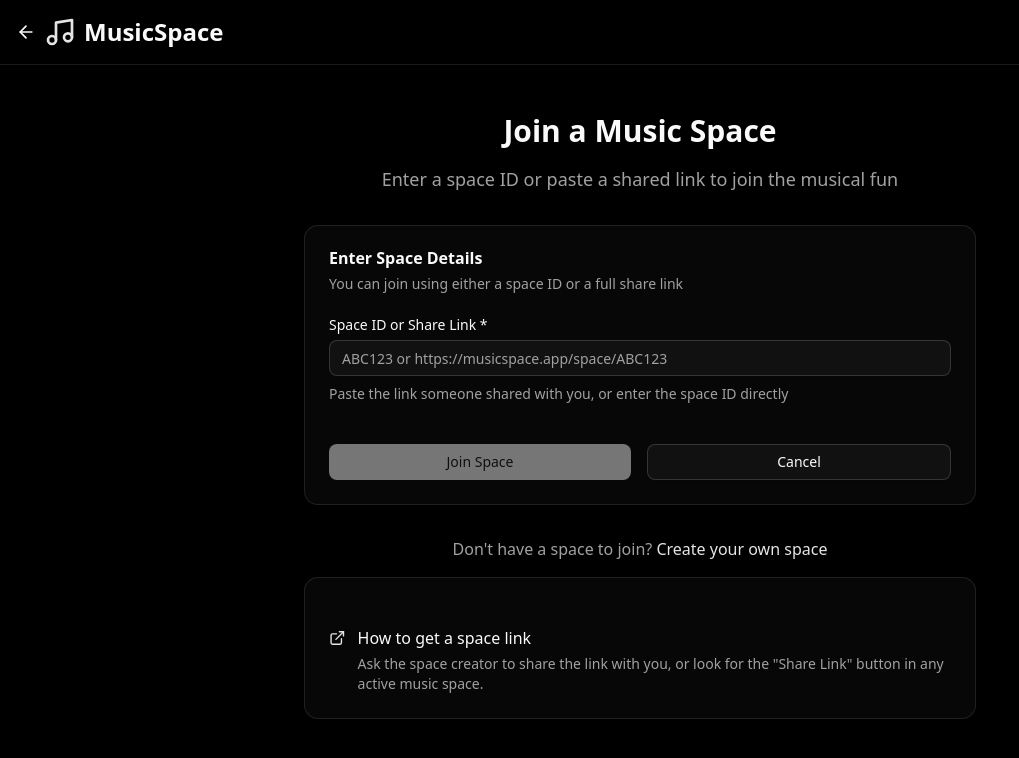
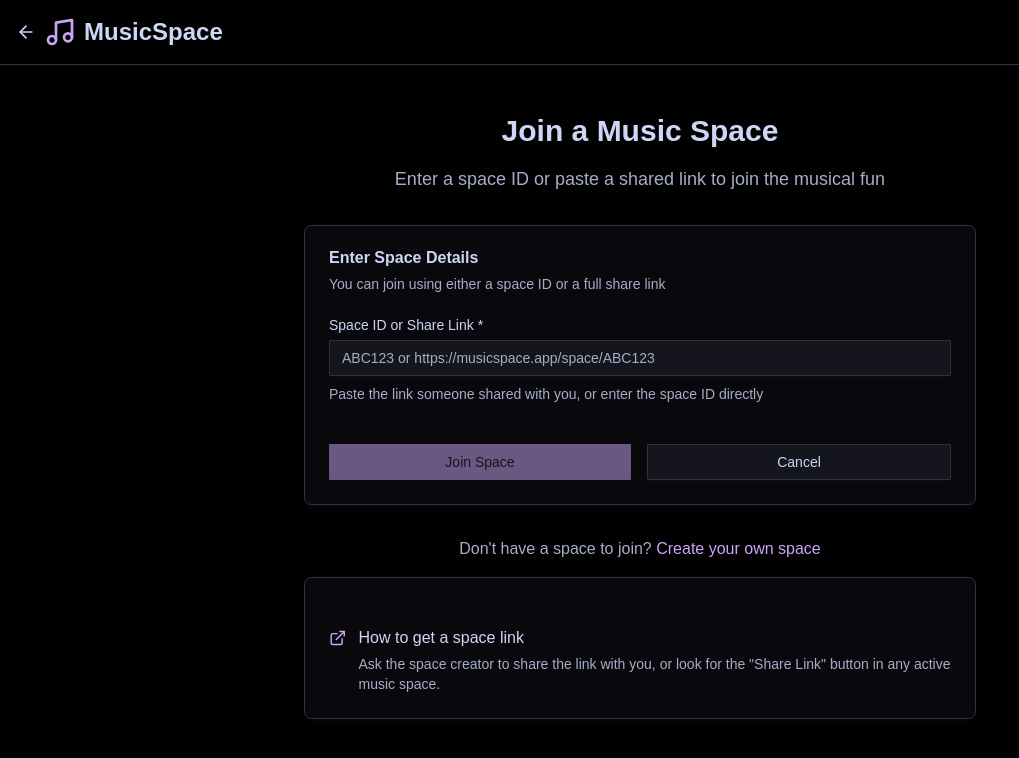
Before and after one commit to aunrxg/vibect, a Next.js app in the folder apps/web/: page /join in a window 1280 px wide. Shown: the top 758 px of the page, without its empty margins (0-1019 px from the left). Built offline with nearby package versions, Linux system fonts and the light colour scheme; no server answers.

Commit message:
feat(theme): add catppuccin theme

```diff
--- a/apps/web/app/globals.css
+++ b/apps/web/app/globals.css
@@ -3,150 +3,165 @@
 
 @custom-variant dark (&:is(.dark *));
 
-/* html,
-body {
-  max-width: 100vw;
-  overflow-x: hidden;
+:root {
+  --background: oklch(0.9578 0.0058 264.5321);
+  --foreground: oklch(0.4355 0.0430 279.3250);
+  --card: oklch(1.0000 0 0);
+  --card-foreground: oklch(0.4355 0.0430 279.3250);
+  --popover: oklch(0.8575 0.0145 268.4756);
+  --popover-foreground: oklch(0.4355 0.0430 279.3250);
+  --primary: oklch(0.5547 0.2503 297.0156);
+  --primary-foreground: oklch(1.0000 0 0);
+  --secondary: oklch(0.8575 0.0145 268.4756);
+  --secondary-foreground: oklch(0.4355 0.0430 279.3250);
+  --muted: oklch(0.9060 0.0117 264.5071);
+  --muted-foreground: oklch(0.5471 0.0343 279.0837);
+  --accent: oklch(0.6820 0.1448 235.3822);
+  --accent-foreground: oklch(1.0000 0 0);
+  --destructive: oklch(0.5505 0.2155 19.8095);
+  --destructive-foreground: oklch(1.0000 0 0);
+  --border: oklch(0.8083 0.0174 271.1982);
+  --input: oklch(0.8575 0.0145 268.4756);
+  --ring: oklch(0.5547 0.2503 297.0156);
+  --chart-1: oklch(0.5547 0.2503 297.0156);
+  --chart-2: oklch(0.6820 0.1448 235.3822);
+  --chart-3: oklch(0.6250 0.1772 140.4448);
+  --chart-4: oklch(0.6920 0.2041 42.4293);
+  --chart-5: oklch(0.7141 0.1045 33.0967);
+  --sidebar: oklch(0.9335 0.0087 264.5206);
+  --sidebar-foreground: oklch(0.4355 0.0430 279.3250);
+  --sidebar-primary: oklch(0.5547 0.2503 297.0156);
+  --sidebar-primary-foreground: oklch(1.0000 0 0);
+  --sidebar-accent: oklch(0.6820 0.1448 235.3822);
+  --sidebar-accent-foreground: oklch(1.0000 0 0);
+  --sidebar-border: oklch(0.8083 0.0174 271.1982);
+  --sidebar-ring: oklch(0.5547 0.2503 297.0156);
+  --font-sans: Montserrat, sans-serif;
+  --font-serif: Georgia, serif;
+  --font-mono: Fira Code, monospace;
+  --radius: 0.2rem;
+  --shadow-x: 0px;
+  --shadow-y: 4px;
+  --shadow-blur: 6px;
+  --shadow-spread: 0px;
+  --shadow-opacity: 0.12;
+  --shadow-color: hsl(240 30% 25%);
+  --shadow-2xs: 0px 4px 6px 0px hsl(240 30% 25% / 0.06);
+  --shadow-xs: 0px 4px 6px 0px hsl(240 30% 25% / 0.06);
+  --shadow-sm: 0px 4px 6px 0px hsl(240 30% 25% / 0.12), 0px 1px 2px -1px hsl(240 30% 25% / 0.12);
+  --shadow: 0px 4px 6px 0px hsl(240 30% 25% / 0.12), 0px 1px 2px -1px hsl(240 30% 25% / 0.12);
+  --shadow-md: 0px 4px 6px 0px hsl(240 30% 25% / 0.12), 0px 2px 4px -1px hsl(240 30% 25% / 0.12);
+  --shadow-lg: 0px 4px 6px 0px hsl(240 30% 25% / 0.12), 0px 4px 6px -1px hsl(240 30% 25% / 0.12);
+  --shadow-xl: 0px 4px 6px 0px hsl(240 30% 25% / 0.12), 0px 8px 10px -1px hsl(240 30% 25% / 0.12);
+  --shadow-2xl: 0px 4px 6px 0px hsl(240 30% 25% / 0.30);
+  --tracking-normal: 0em;
+  --spacing: 0.25rem;
 }
 
-* {
-  box-sizing: border-box;
-  padding: 0;
-  margin: 0;
+.dark {
+  --background: oklch(0.2155 0.0254 284.0647);
+  --foreground: oklch(0.8787 0.0426 272.2767);
+  --card: oklch(0.2429 0.0304 283.9110);
+  --card-foreground: oklch(0.8787 0.0426 272.2767);
+  --popover: oklch(0.4037 0.0320 280.1520);
+  --popover-foreground: oklch(0.8787 0.0426 272.2767);
+  --primary: oklch(0.7871 0.1187 304.7693);
+  --primary-foreground: oklch(0.2429 0.0304 283.9110);
+  --secondary: oklch(0.4765 0.0340 278.6430);
+  --secondary-foreground: oklch(0.8787 0.0426 272.2767);
+  --muted: oklch(0.2973 0.0294 276.2144);
+  --muted-foreground: oklch(0.7510 0.0396 273.9320);
+  --accent: oklch(0.8467 0.0833 210.2545);
+  --accent-foreground: oklch(0.2429 0.0304 283.9110);
+  --destructive: oklch(0.7556 0.1297 2.7642);
+  --destructive-foreground: oklch(0.2429 0.0304 283.9110);
+  --border: oklch(0.3240 0.0319 281.9784);
+  --input: oklch(0.3240 0.0319 281.9784);
+  --ring: oklch(0.7871 0.1187 304.7693);
+  --chart-1: oklch(0.7871 0.1187 304.7693);
+  --chart-2: oklch(0.8467 0.0833 210.2545);
+  --chart-3: oklch(0.8577 0.1092 142.7153);
+  --chart-4: oklch(0.8237 0.1015 52.6294);
+  --chart-5: oklch(0.9226 0.0238 30.4919);
+  --sidebar: oklch(0.1828 0.0204 284.2039);
+  --sidebar-foreground: oklch(0.8787 0.0426 272.2767);
+  --sidebar-primary: oklch(0.7871 0.1187 304.7693);
+  --sidebar-primary-foreground: oklch(0.2429 0.0304 283.9110);
+  --sidebar-accent: oklch(0.8467 0.0833 210.2545);
+  --sidebar-accent-foreground: oklch(0.2429 0.0304 283.9110);
+  --sidebar-border: oklch(0.4037 0.0320 280.1520);
+  --sidebar-ring: oklch(0.7871 0.1187 304.7693);
+  --font-sans: Montserrat, sans-serif;
+  --font-serif: Georgia, serif;
+  --font-mono: Fira Code, monospace;
+  --radius: 0.2rem;
+  --shadow-x: 0px;
+  --shadow-y: 4px;
+  --shadow-blur: 6px;
+  --shadow-spread: 0px;
+  --shadow-opacity: 0.12;
+  --shadow-color: hsl(240 30% 25%);
+  --shadow-2xs: 0px 4px 6px 0px hsl(240 30% 25% / 0.06);
+  --shadow-xs: 0px 4px 6px 0px hsl(240 30% 25% / 0.06);
+  --shadow-sm: 0px 4px 6px 0px hsl(240 30% 25% / 0.12), 0px 1px 2px -1px hsl(240 30% 25% / 0.12);
+  --shadow: 0px 4px 6px 0px hsl(240 30% 25% / 0.12), 0px 1px 2px -1px hsl(240 30% 25% / 0.12);
+  --shadow-md: 0px 4px 6px 0px hsl(240 30% 25% / 0.12), 0px 2px 4px -1px hsl(240 30% 25% / 0.12);
+  --shadow-lg: 0px 4px 6px 0px hsl(240 30% 25% / 0.12), 0px 4px 6px -1px hsl(240 30% 25% / 0.12);
+  --shadow-xl: 0px 4px 6px 0px hsl(240 30% 25% / 0.12), 0px 8px 10px -1px hsl(240 30% 25% / 0.12);
+  --shadow-2xl: 0px 4px 6px 0px hsl(240 30% 25% / 0.30);
 }
-
-a {
-  color: inherit;
-  text-decoration: none;
-}
-
-.imgDark {
-  display: none;
-} */
-
-/* @media (prefers-color-scheme: dark) {
-  html {
-    color-scheme: dark;
-  }
-
-  .imgLight {
-    display: none;
-  }
-  .imgDark {
-    display: unset;
-  }
-} */
 
 @theme inline {
   --color-background: var(--background);
   --color-foreground: var(--foreground);
-  --font-sans: var(--font-geist-sans);
-  --font-mono: var(--font-geist-mono);
+  --color-card: var(--card);
+  --color-card-foreground: var(--card-foreground);
+  --color-popover: var(--popover);
+  --color-popover-foreground: var(--popover-foreground);
+  --color-primary: var(--primary);
+  --color-primary-foreground: var(--primary-foreground);
+  --color-secondary: var(--secondary);
+  --color-secondary-foreground: var(--secondary-foreground);
+  --color-muted: var(--muted);
+  --color-muted-foreground: var(--muted-foreground);
+  --color-accent: var(--accent);
+  --color-accent-foreground: var(--accent-foreground);
+  --color-destructive: var(--destructive);
+  --color-destructive-foreground: var(--destructive-foreground);
+  --color-border: var(--border);
+  --color-input: var(--input);
+  --color-ring: var(--ring);
+  --color-chart-1: var(--chart-1);
+  --color-chart-2: var(--chart-2);
+  --color-chart-3: var(--chart-3);
+  --color-chart-4: var(--chart-4);
+  --color-chart-5: var(--chart-5);
+  --color-sidebar: var(--sidebar);
+  --color-sidebar-foreground: var(--sidebar-foreground);
+  --color-sidebar-primary: var(--sidebar-primary);
+  --color-sidebar-primary-foreground: var(--sidebar-primary-foreground);
+  --color-sidebar-accent: var(--sidebar-accent);
+  --color-sidebar-accent-foreground: var(--sidebar-accent-foreground);
+  --color-sidebar-border: var(--sidebar-border);
   --color-sidebar-ring: var(--sidebar-ring);
-  --color-sidebar-border: var(--sidebar-border);
-  --color-sidebar-accent-foreground: var(--sidebar-accent-foreground);
-  --color-sidebar-accent: var(--sidebar-accent);
-  --color-sidebar-primary-foreground: var(--sidebar-primary-foreground);
-  --color-sidebar-primary: var(--sidebar-primary);
-  --color-sidebar-foreground: var(--sidebar-foreground);
-  --color-sidebar: var(--sidebar);
-  --color-chart-5: var(--chart-5);
-  --color-chart-4: var(--chart-4);
-  --color-chart-3: var(--chart-3);
-  --color-chart-2: var(--chart-2);
-  --color-chart-1: var(--chart-1);
-  --color-ring: var(--ring);
-  --color-input: var(--input);
-  --color-border: var(--border);
-  --color-destructive: var(--destructive);
-  --color-accent-foreground: var(--accent-foreground);
-  --color-accent: var(--accent);
-  --color-muted-foreground: var(--muted-foreground);
-  --color-muted: var(--muted);
-  --color-secondary-foreground: var(--secondary-foreground);
-  --color-secondary: var(--secondary);
-  --color-primary-foreground: var(--primary-foreground);
-  --color-primary: var(--primary);
-  --color-popover-foreground: var(--popover-foreground);
-  --color-popover: var(--popover);
-  --color-card-foreground: var(--card-foreground);
-  --color-card: var(--card);
+
+  --font-sans: var(--font-sans);
+  --font-mono: var(--font-mono);
+  --font-serif: var(--font-serif);
+
   --radius-sm: calc(var(--radius) - 4px);
   --radius-md: calc(var(--radius) - 2px);
   --radius-lg: var(--radius);
   --radius-xl: calc(var(--radius) + 4px);
-  --shadow-aceternity:
-    0px 2px 3px -1px rgba(0, 0, 0, 0.1), 0px 1px 0px 0px rgba(25, 28, 33, 0.02),
-    0px 0px 0px 1px rgba(25, 28, 33, 0.05);
-}
 
-:root {
-  --radius: 0.625rem;
-  --background: oklch(1 0 0);
-  --foreground: oklch(0.145 0 0);
-  --card: oklch(1 0 0);
-  --card-foreground: oklch(0.145 0 0);
-  --popover: oklch(1 0 0);
-  --popover-foreground: oklch(0.145 0 0);
-  --primary: oklch(0.205 0 0);
-  --primary-foreground: oklch(0.985 0 0);
-  --secondary: oklch(0.97 0 0);
-  --secondary-foreground: oklch(0.205 0 0);
-  --muted: oklch(0.97 0 0);
-  --muted-foreground: oklch(0.556 0 0);
-  --accent: oklch(0.97 0 0);
-  --accent-foreground: oklch(0.205 0 0);
-  --destructive: oklch(0.577 0.245 27.325);
-  --border: oklch(0.922 0 0);
-  --input: oklch(0.922 0 0);
-  --ring: oklch(0.708 0 0);
-  --chart-1: oklch(0.646 0.222 41.116);
-  --chart-2: oklch(0.6 0.118 184.704);
-  --chart-3: oklch(0.398 0.07 227.392);
-  --chart-4: oklch(0.828 0.189 84.429);
-  --chart-5: oklch(0.769 0.188 70.08);
-  --sidebar: oklch(0.985 0 0);
-  --sidebar-foreground: oklch(0.145 0 0);
-  --sidebar-primary: oklch(0.205 0 0);
-  --sidebar-primary-foreground: oklch(0.985 0 0);
-  --sidebar-accent: oklch(0.97 0 0);
-  --sidebar-accent-foreground: oklch(0.205 0 0);
-  --sidebar-border: oklch(0.922 0 0);
-  --sidebar-ring: oklch(0.708 0 0);
-}
-
-.dark {
-  --background: oklch(0.145 0 0);
-  --foreground: oklch(0.985 0 0);
-  --card: oklch(0.205 0 0);
-  --card-foreground: oklch(0.985 0 0);
-  --popover: oklch(0.205 0 0);
-  --popover-foreground: oklch(0.985 0 0);
-  --primary: oklch(0.922 0 0);
-  --primary-foreground: oklch(0.205 0 0);
-  --secondary: oklch(0.269 0 0);
-  --secondary-foreground: oklch(0.985 0 0);
-  --muted: oklch(0.269 0 0);
-  --muted-foreground: oklch(0.708 0 0);
-  --accent: oklch(0.269 0 0);
-  --accent-foreground: oklch(0.985 0 0);
-  --destructive: oklch(0.704 0.191 22.216);
-  --border: oklch(1 0 0 / 10%);
-  --input: oklch(1 0 0 / 15%);
-  --ring: oklch(0.556 0 0);
-  --chart-1: oklch(0.488 0.243 264.376);
-  --chart-2: oklch(0.696 0.17 162.48);
-  --chart-3: oklch(0.769 0.188 70.08);
-  --chart-4: oklch(0.627 0.265 303.9);
-  --chart-5: oklch(0.645 0.246 16.439);
-  --sidebar: oklch(0.205 0 0);
-  --sidebar-foreground: oklch(0.985 0 0);
-  --sidebar-primary: oklch(0.488 0.243 264.376);
-  --sidebar-primary-foreground: oklch(0.985 0 0);
-  --sidebar-accent: oklch(0.269 0 0);
-  --sidebar-accent-foreground: oklch(0.985 0 0);
-  --sidebar-border: oklch(1 0 0 / 10%);
-  --sidebar-ring: oklch(0.556 0 0);
+  --shadow-2xs: var(--shadow-2xs);
+  --shadow-xs: var(--shadow-xs);
+  --shadow-sm: var(--shadow-sm);
+  --shadow: var(--shadow);
+  --shadow-md: var(--shadow-md);
+  --shadow-lg: var(--shadow-lg);
+  --shadow-xl: var(--shadow-xl);
+  --shadow-2xl: var(--shadow-2xl);
 }
 
 .no-scrollbar {
```
